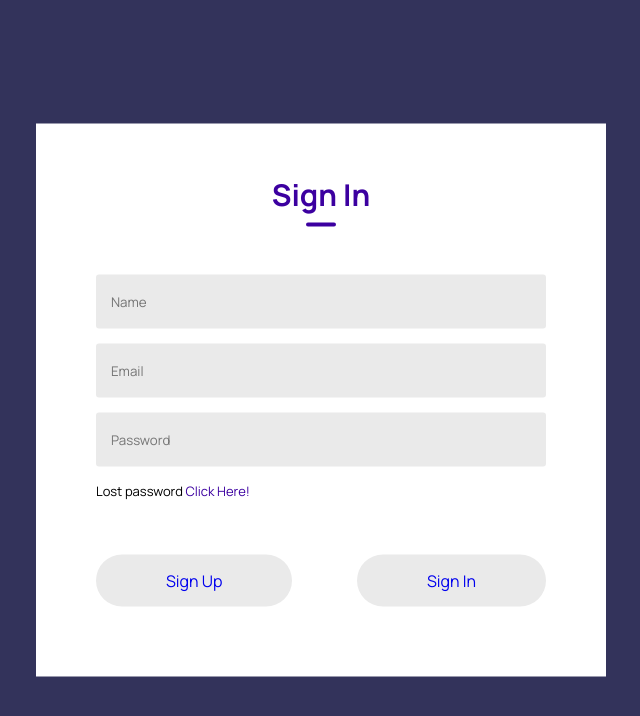
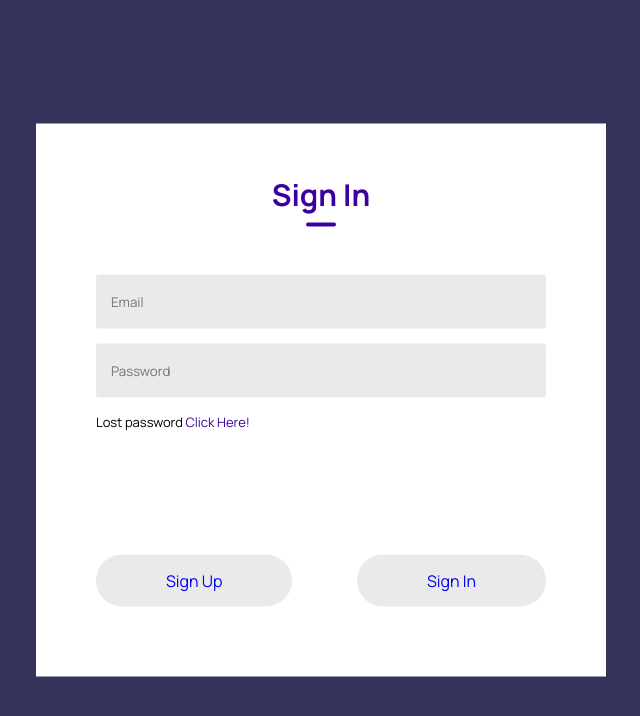
Before and after one commit to divineamunega/Student-Feedback-Form, a React (Vite) app: page /login in a window 1280 px wide. Shown: the top 716 px of the page, without its empty margins (319-959 px from the left). Built offline with nearby package versions, Linux system fonts and the light colour scheme.

Commit message:
Fixed: Fixed the navigation route

```diff
--- a/src/components/Login.jsx
+++ b/src/components/Login.jsx
@@ -33,14 +33,6 @@ function Login() {
           <div className={styles.inputGroup}>
             <div className={styles.inputField}>
               <input
-								type="text"
-								placeholder="Name"
-								value={name}
-								onChange={(e) => setName(e.target.value)}
-							/>
-						</div>
-						<div className={styles.inputField}>
-							<input
                 type="email"
                 placeholder="Email"
                 className="email"
@@ -64,7 +56,7 @@ function Login() {
           <div className={styles.btnField}>
             <NavLink to="/signup">Sign Up</NavLink>
             <NavLink
-							to="page"
+              to="/page"
               type="submit"
               className={!isSignInBtnactive ? styles.disable : ""}
               onClick={handleSignInButtion}
```
Also changed, not shown: src/App.jsx (indentation only), src/components/SignUp.jsx (indentation only). Lines whose indentation alone changed are shown as unchanged.
